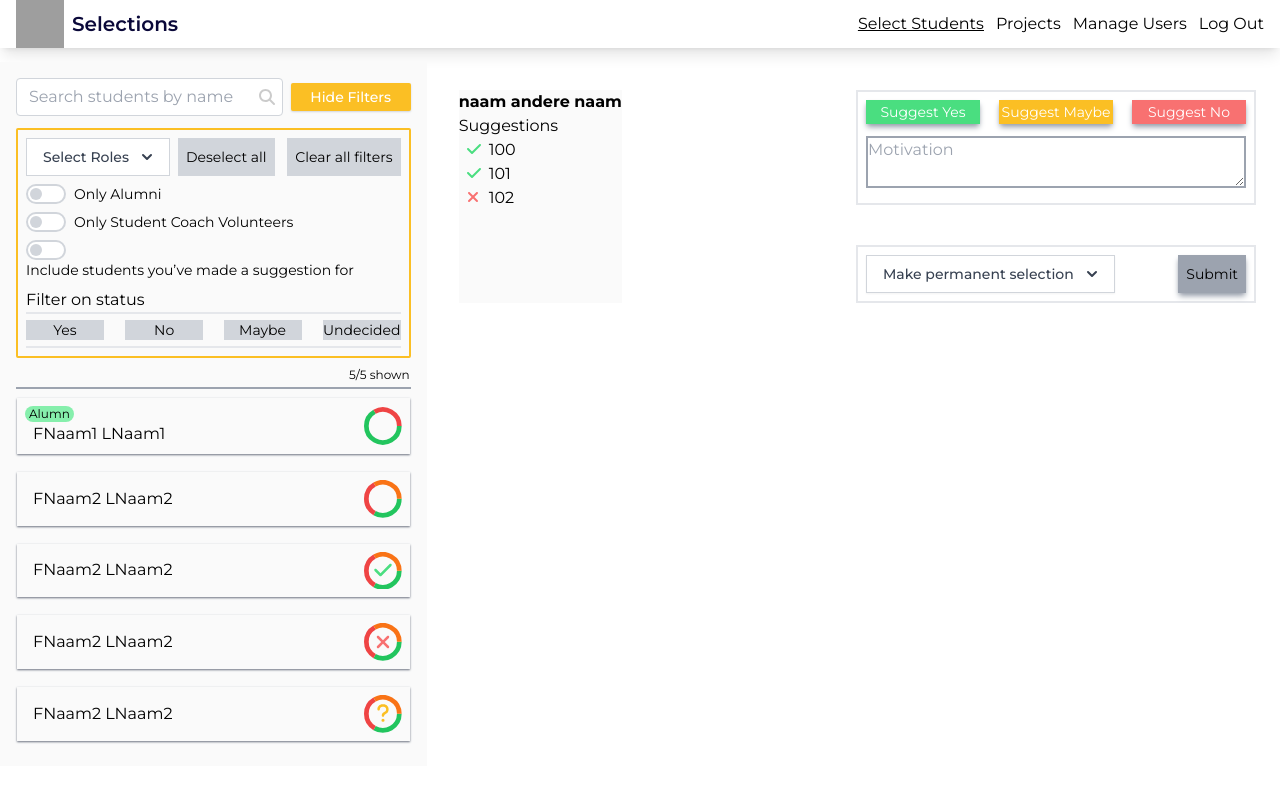
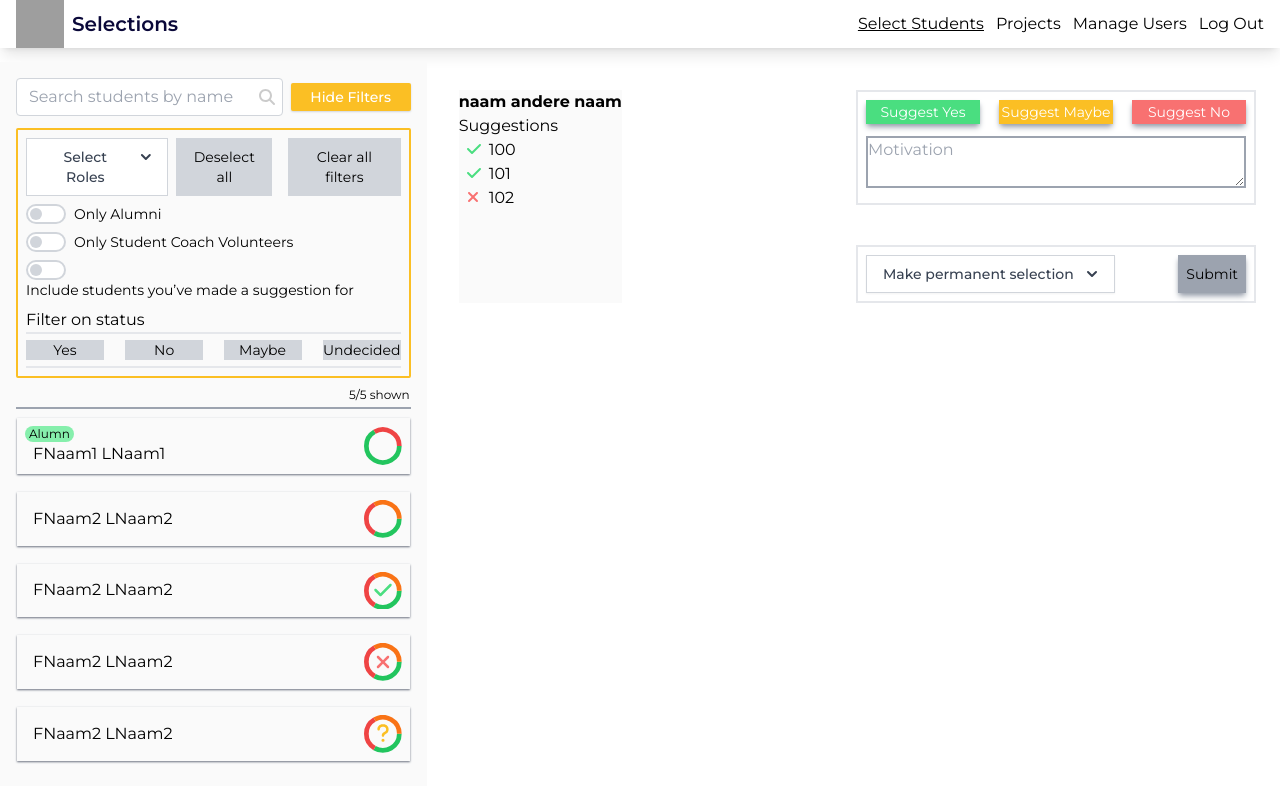
Before and after one commit to SELab-2/OSOC-1, a Next.js app in the folder frontend/: page /students in a window 1280 px wide. Built offline with nearby package versions, Linux system fonts and the light colour scheme; grey boxes are pictures that could not be loaded; some icons are missing.

Commit message:
chore: fix button m & p

```diff
--- a/frontend/components/StudentSidebar.tsx
+++ b/frontend/components/StudentSidebar.tsx
@@ -140,7 +140,7 @@ const StudentSidebar: React.FC<StudentsSidebarProps> = () => {
               Deselect all
             </button>
           </div>
-          <button className="bg-gray-300 px-2 text-sm text-black">
+          <button className="bg-gray-300 px-2 ml-4 text-sm text-black">
             Clear all filters
           </button>
         </div>
```
